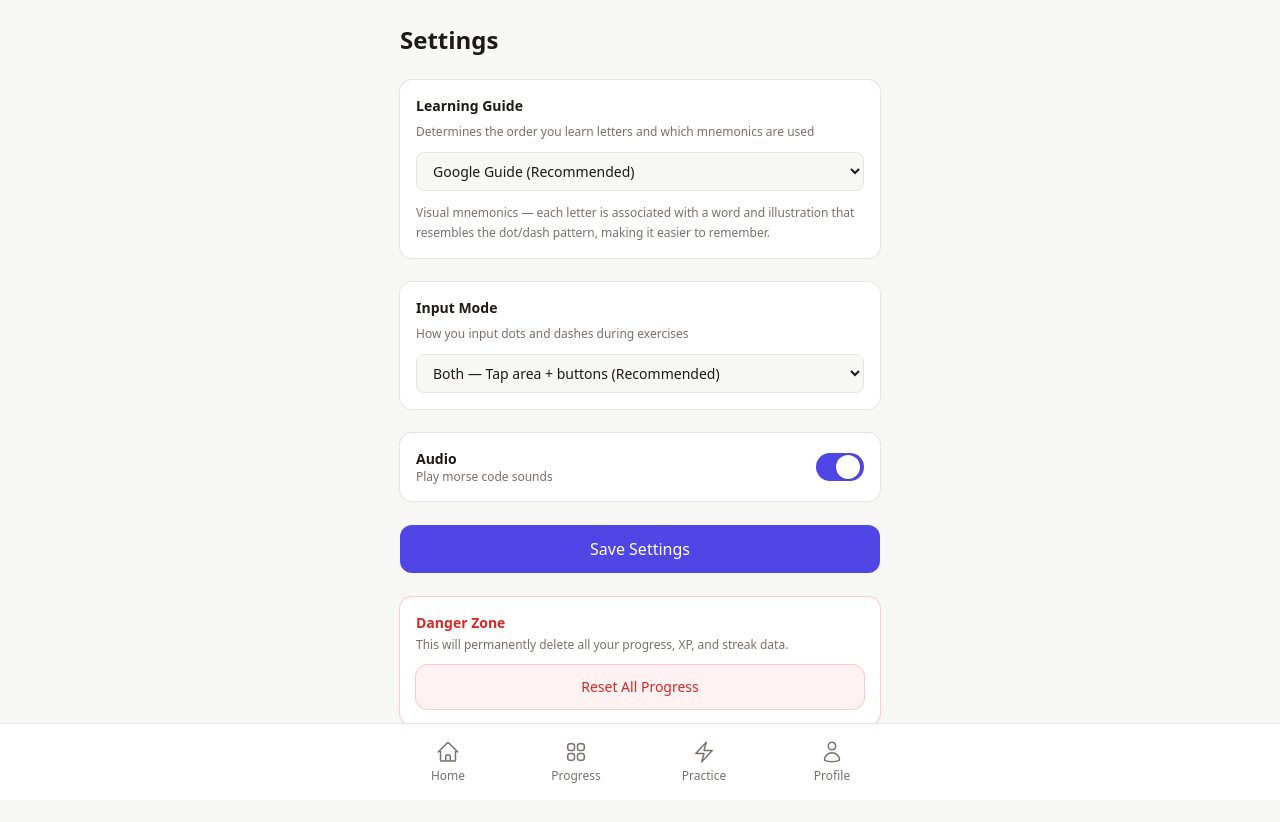
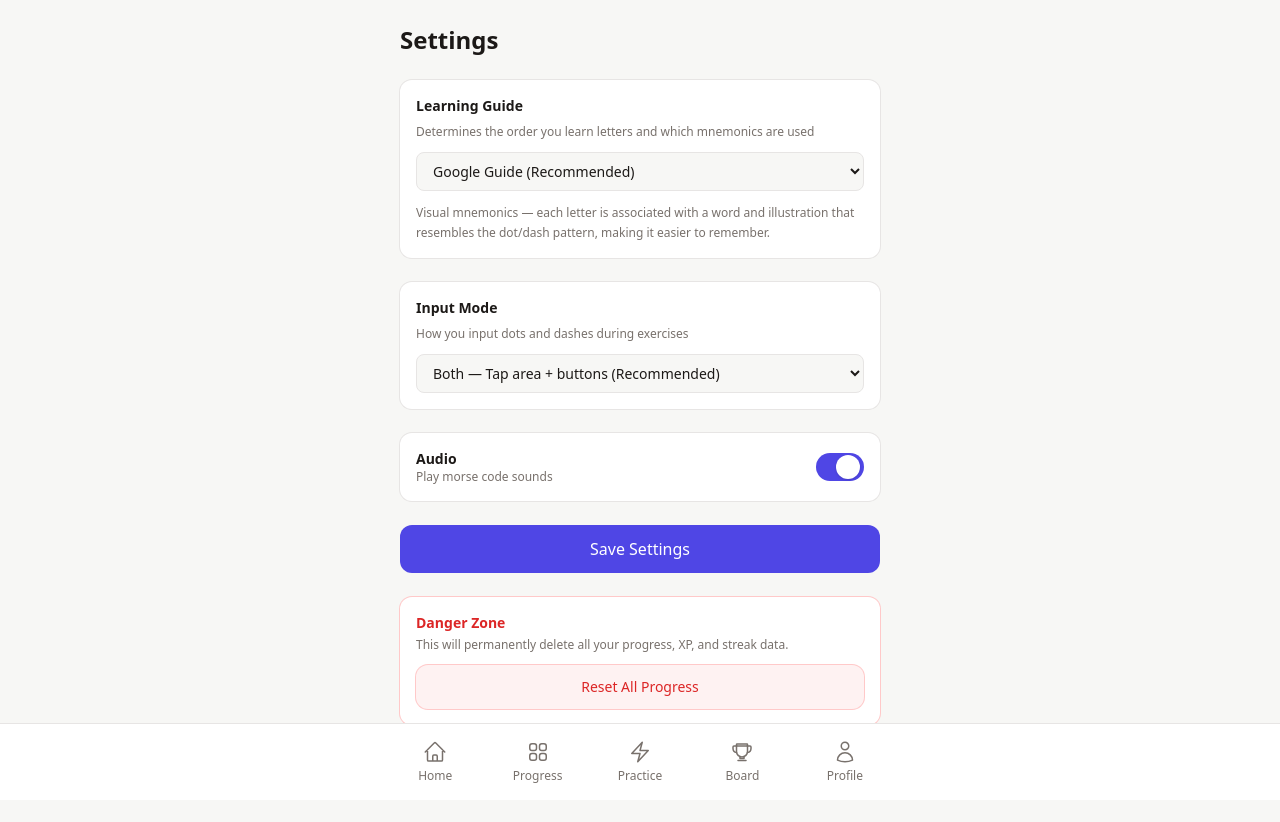
Before and after one commit to bogdankf1/dash-dot, a Next.js app: page /settings in a window 1280 px wide. Shown: the top 822 px of the page. Built offline with nearby package versions, Linux system fonts and the light colour scheme; no server answers.

Commit message:
Add Leaderboard tab to BottomNav with icon and route

```diff
--- a/components/layout/BottomNav.tsx
+++ b/components/layout/BottomNav.tsx
@@ -32,6 +32,28 @@ const navItems = [
     icon: (active: boolean) => (
       <svg className="h-6 w-6" fill={active ? 'currentColor' : 'none'} viewBox="0 0 24 24" stroke="currentColor" strokeWidth={active ? 0 : 1.5}>
         <path strokeLinecap="round" strokeLinejoin="round" d="M3.75 13.5l10.5-11.25L12 10.5h8.25L9.75 21.75 12 13.5H3.75z" />
+      </svg>
+    ),
+  },
+  {
+    href: '/leaderboard',
+    label: 'Board',
+    icon: (active: boolean) => (
+      <svg className="h-6 w-6" viewBox="0 0 24 24" fill={active ? 'currentColor' : 'none'} stroke="currentColor" strokeWidth={active ? 0 : 1.5} strokeLinecap="round" strokeLinejoin="round">
+        {active ? (
+          <>
+            <path d="M6 3a1 1 0 00-1 1v2H3.5A1.5 1.5 0 002 7.5v1a4.5 4.5 0 004.07 4.48A5.99 5.99 0 0010 15.84V18H8a1 1 0 00-1 1v2a1 1 0 001 1h8a1 1 0 001-1v-2a1 1 0 00-1-1h-2v-2.16a5.99 5.99 0 003.93-2.86A4.5 4.5 0 0022 8.5v-1A1.5 1.5 0 0020.5 6H19V4a1 1 0 00-1-1H6z" />
+          </>
+        ) : (
+          <>
+            <path d="M6.5 6h11V4.5a.5.5 0 00-.5-.5H7a.5.5 0 00-.5.5V6z" />
+            <path d="M6.5 6H4a1 1 0 00-1 1v1.5a4 4 0 003.5 3.97" />
+            <path d="M17.5 6H20a1 1 0 011 1v1.5a4 4 0 01-3.5 3.97" />
+            <path d="M6.5 6v5.5a5.5 5.5 0 0011 0V6" />
+            <path d="M10 16.5v2h4v-2" />
+            <path d="M8 20.5h8" />
+          </>
+        )}
       </svg>
     ),
   },
```
